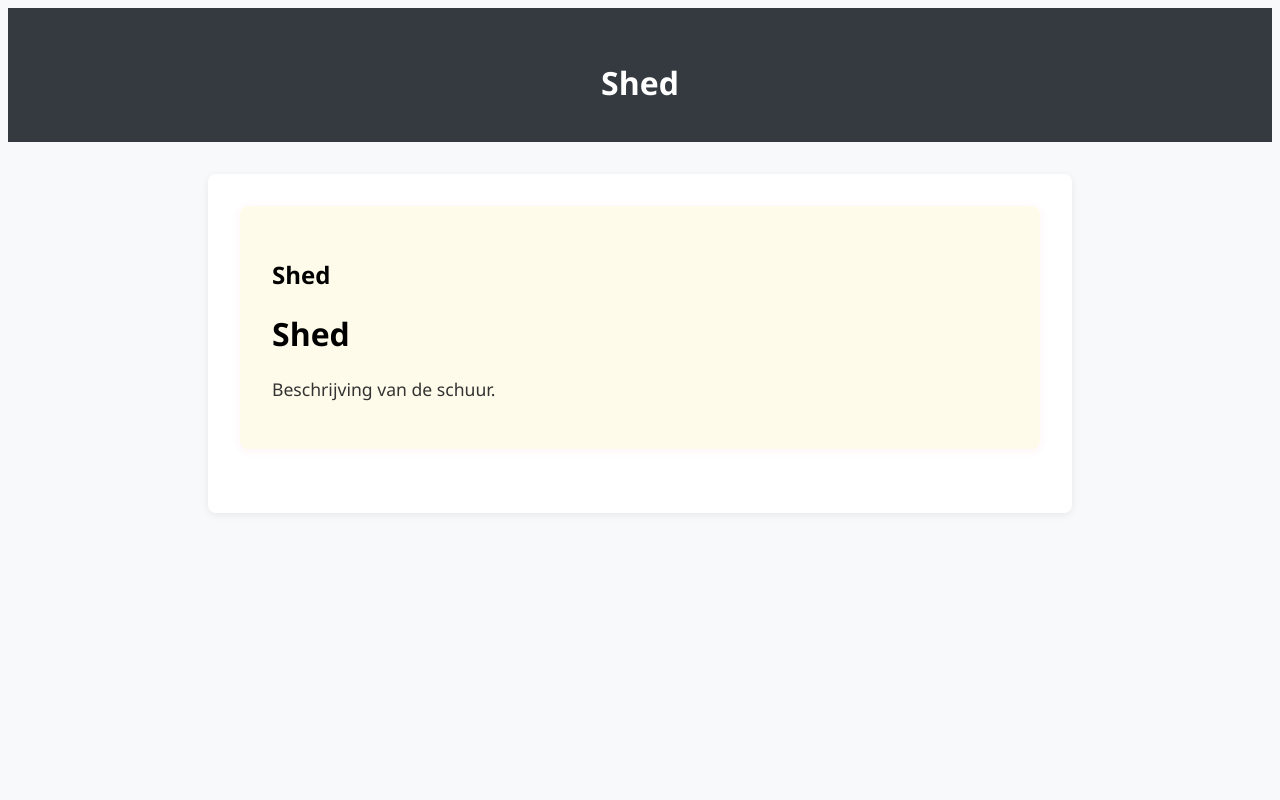
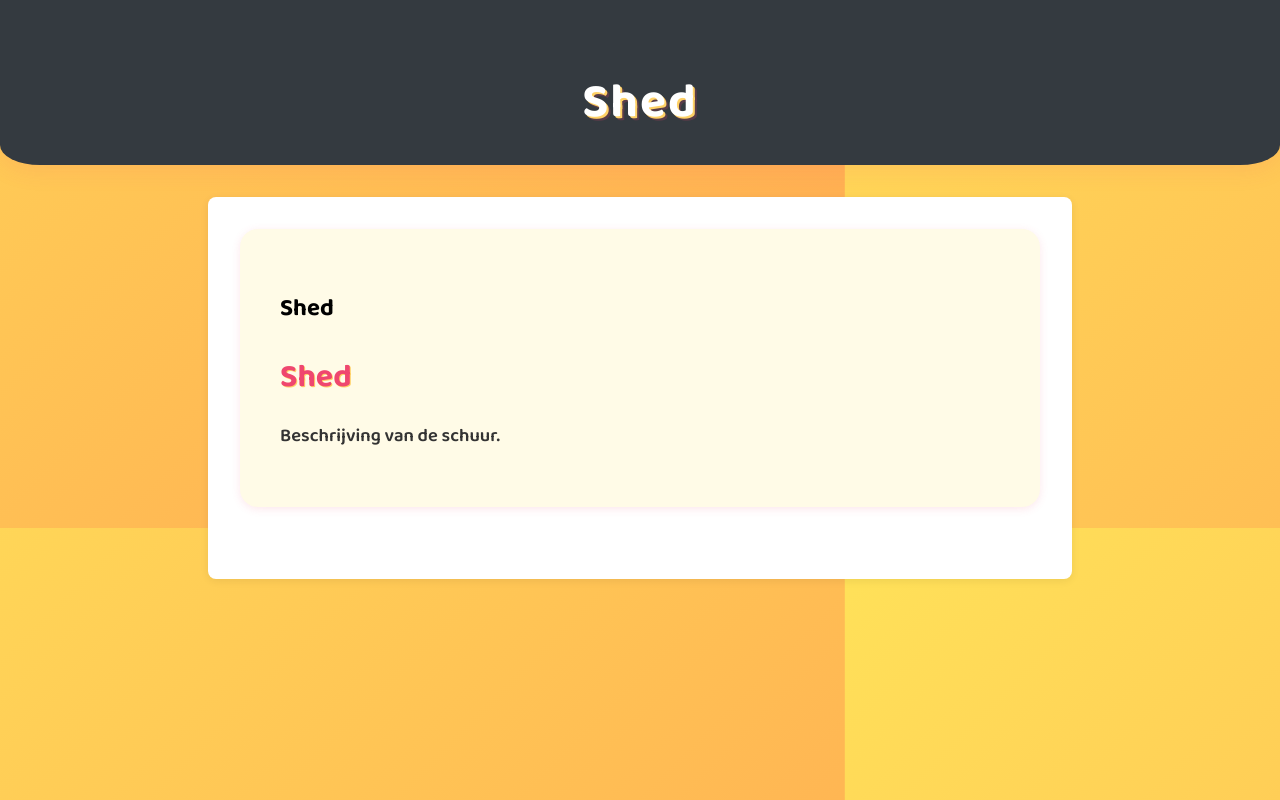
Before and after one commit to stevendejongnl/housetour, a Flask app: page /area/shed in a window 1280 px wide. Run offline with Flask 3, Linux system fonts and the light colour scheme.

Commit message:
Enhance styling and layout in CSS and update HTML structure for improved readability

```diff
--- a/backend/static/style.css
+++ b/backend/static/style.css
@@ -59,9 +59,172 @@ a.notfound-link:hover {
     color: #757575;
     margin-bottom: 0;
 }
+
 body {
-    background: #f8f9fa;
-    font-family: 'Segoe UI', Arial, sans-serif;
+    background: linear-gradient(135deg, #ffe259 0%, #ffa751 100%);
+    font-family: 'Baloo 2', 'Comic Sans MS', 'Segoe UI', Arial, sans-serif;
+    min-height: 100vh;
+    margin: 0;
+    padding: 0;
+    overflow-x: hidden;
+    animation: confetti-bg 10s linear infinite;
+}
+
+@keyframes confetti-bg {
+    0% { background-position: 0 0, 0 0; }
+    100% { background-position: 100vw 100vh, 100vw 100vh; }
+}
+
+.header {
+    background: linear-gradient(90deg, #ef476f 0%, #ffd166 100%);
+    color: #fff;
+    padding: 2.5rem 0 1.5rem 0;
+    text-align: center;
+    margin-bottom: 2.5rem;
+    border-bottom-left-radius: 40px 20px;
+    border-bottom-right-radius: 40px 20px;
+    box-shadow: 0 4px 24px rgba(239,71,111,0.13);
+    position: relative;
+}
+
+.header h1 {
+    font-family: 'Baloo 2', 'Comic Sans MS', cursive;
+    font-size: 3rem;
+    letter-spacing: 2px;
+    margin-bottom: 0.5rem;
+    text-shadow: 2px 2px 0 #ffd166, 4px 4px 0 #ef476f33;
+}
+
+.header p {
+    font-size: 1.3rem;
+    color: #fffbe7;
+    margin-top: 0;
+    margin-bottom: 0;
+}
+
+.container {
+    max-width: 900px;
+    margin: 0 auto;
+    background: #fffbe7;
+    border-radius: 24px;
+    box-shadow: 0 4px 24px rgba(239,71,111,0.09);
+    padding: 2.5rem 2rem;
+    position: relative;
+    z-index: 1;
+}
+
+ul {
+    list-style: none;
+    padding: 0;
+    margin: 0 0 2rem 0;
+    display: flex;
+    flex-wrap: wrap;
+    gap: 1.5rem;
+    justify-content: center;
+}
+
+li {
+    background: linear-gradient(135deg, #ffd166 0%, #ef476f 100%);
+    border-radius: 18px;
+    box-shadow: 0 2px 8px rgba(239,71,111,0.13);
+    padding: 1.2rem 2.2rem;
+    font-size: 1.25rem;
+    font-family: 'Baloo 2', 'Comic Sans MS', cursive;
+    font-weight: 600;
+    transition: transform 0.15s, box-shadow 0.15s;
+    margin: 0;
+}
+
+li:hover {
+    transform: scale(1.07) rotate(-2deg);
+    box-shadow: 0 6px 24px rgba(239,71,111,0.18);
+}
+
+a {
+    color: #fff;
+    text-decoration: none;
+    transition: color 0.2s, text-shadow 0.2s;
+    text-shadow: 1px 1px 0 #ef476f55;
+}
+a:hover {
+    color: #ffd166;
+    text-shadow: 2px 2px 0 #ef476f99;
+}
+
+.area-content {
+    background: #fffbe7;
+    border-radius: 18px;
+    box-shadow: 0 2px 8px rgba(239,71,111,0.13);
+    padding: 2.5rem;
+    margin-bottom: 2.5rem;
+    position: relative;
+    z-index: 1;
+}
+
+.markdown-body h1, .markdown-body h2, .markdown-body h3 {
+    color: #ef476f;
+    margin-top: 1.5rem;
+    margin-bottom: 1rem;
+    font-weight: 700;
+    font-family: 'Baloo 2', 'Comic Sans MS', cursive;
+    text-shadow: 1px 1px 0 #ffd166;
+}
+
+.markdown-body p {
+    margin-bottom: 1rem;
+    color: #333;
+    font-size: 1.15rem;
+}
+
+.markdown-body ul {
+    margin: 1rem 0 1rem 2rem;
+    color: #ef476f;
+    font-size: 1.08rem;
+}
+
+.markdown-body li {
+    margin-bottom: 0.5rem;
+}
+
+.notfound {
+    text-align: center;
+    margin: 0 auto;
+    padding: 2.5rem 0 3.5rem 0;
+}
+.notfound-img {
+    max-width: 260px;
+    margin-bottom: 2.2rem;
+    filter: drop-shadow(0 2px 8px rgba(239,71,111,0.13));
+}
+.notfound-title {
+    color: #ef476f;
+    font-size: 2.8rem;
+    margin-bottom: 0.7rem;
+    letter-spacing: 2px;
+    font-weight: 700;
+    text-shadow: 1px 1px 0 #ffd166;
+}
+.notfound-text {
+    font-size: 1.35rem;
+    color: #757575;
+    margin-bottom: 0;
+}
+.notfound-link {
+    display: inline-block;
+    margin-top: 2.2rem;
+    color: #ef476f;
+    font-weight: bold;
+    font-size: 1.15rem;
+    transition: color 0.2s;
+    background: #ffd166;
+    padding: 0.6rem 1.2rem;
+    border-radius: 12px;
+    box-shadow: 0 2px 8px rgba(239,71,111,0.09);
+}
+.notfound-link:hover {
+    color: #fff;
+    background: #ef476f;
+    text-decoration: none;
 }
 
 .header {
--- a/backend/templates/base.html
+++ b/backend/templates/base.html
@@ -1,14 +1,14 @@
 <!doctype html>
 <html lang="en">
 
+
 <head>
     <meta charset="UTF-8">
-    <meta name="viewport"
-        content="width=device-width, user-scalable=no, initial-scale=1.0, maximum-scale=1.0, minimum-scale=1.0">
+    <meta name="viewport" content="width=device-width, user-scalable=no, initial-scale=1.0, maximum-scale=1.0, minimum-scale=1.0">
     <meta http-equiv="X-UA-Compatible" content="ie=edge">
-</head>
-<title>{{ title }}</title>
-<link href="/static/style.css" rel="stylesheet">
+    <title>{{ title }}</title>
+    <link href="https://fonts.googleapis.com/css2?family=Baloo+2:wght@600;700&display=swap" rel="stylesheet">
+    <link href="/static/style.css" rel="stylesheet">
 </head>
 
 <body>
```
